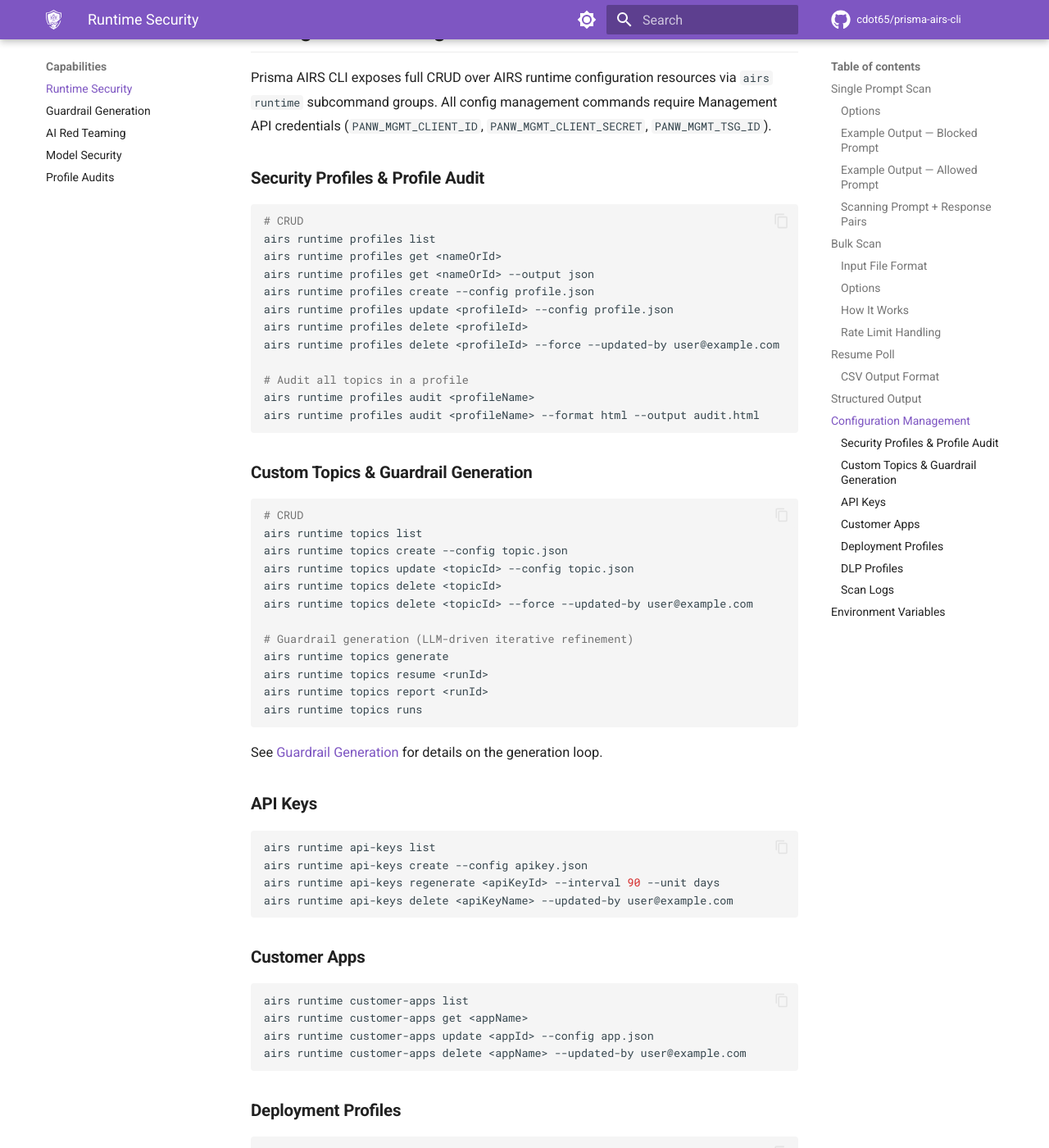
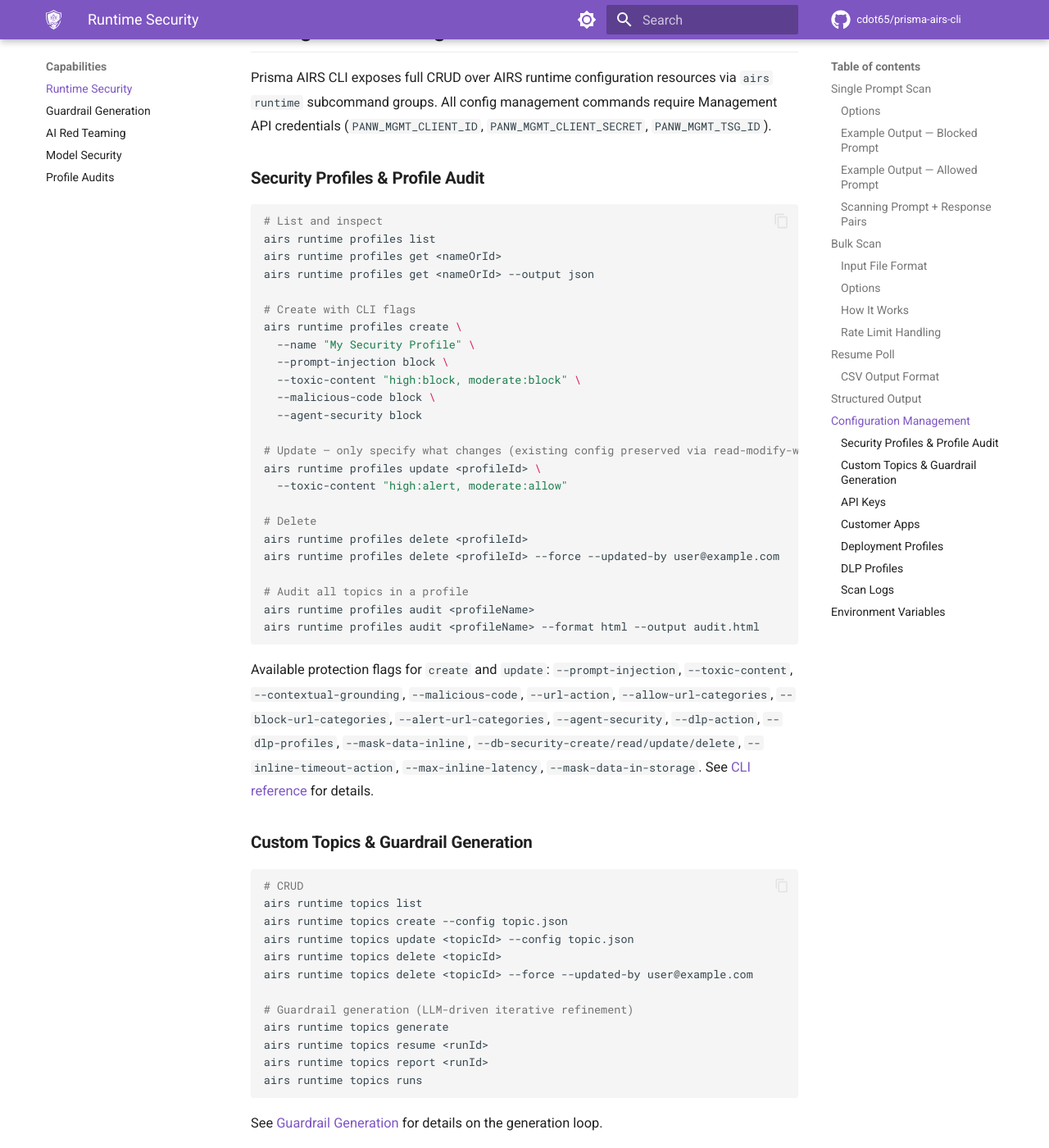
Before and after one commit to cdot65/prisma-airs-cli, an MkDocs documentation site: the page built from docs/features/runtime-security.md, in a window 1280 px wide and 1400 px high, scrolled down 4557 px. Shown: the whole window at 82% size. Built offline with MkDocs 1.6.1 and Material for MkDocs 9.7.7, drawn with Linux system fonts in a browser that asks for light colours; comment, search, counter and statistics services are not loaded.

Commit message:
docs: update runtime-security and AGENTS.md with profile CLI flags

````diff
--- a/docs/features/runtime-security.md
+++ b/docs/features/runtime-security.md
@@ -182,12 +182,24 @@ Prisma AIRS CLI exposes full CRUD over AIRS runtime configuration resources via
 ### Security Profiles & Profile Audit
 
 ```bash
-# CRUD
+# List and inspect
 airs runtime profiles list
 airs runtime profiles get <nameOrId>
 airs runtime profiles get <nameOrId> --output json
-airs runtime profiles create --config profile.json
-airs runtime profiles update <profileId> --config profile.json
+
+# Create with CLI flags
+airs runtime profiles create \
+  --name "My Security Profile" \
+  --prompt-injection block \
+  --toxic-content "high:block, moderate:block" \
+  --malicious-code block \
+  --agent-security block
+
+# Update — only specify what changes (existing config preserved via read-modify-write)
+airs runtime profiles update <profileId> \
+  --toxic-content "high:alert, moderate:allow"
+
+# Delete
 airs runtime profiles delete <profileId>
 airs runtime profiles delete <profileId> --force --updated-by user@example.com
 
@@ -195,6 +207,8 @@ airs runtime profiles delete <profileId> --force --updated-by user@example.com
 airs runtime profiles audit <profileName>
 airs runtime profiles audit <profileName> --format html --output audit.html
 ```
+
+Available protection flags for `create` and `update`: `--prompt-injection`, `--toxic-content`, `--contextual-grounding`, `--malicious-code`, `--url-action`, `--allow-url-categories`, `--block-url-categories`, `--alert-url-categories`, `--agent-security`, `--dlp-action`, `--dlp-profiles`, `--mask-data-inline`, `--db-security-create/read/update/delete`, `--inline-timeout-action`, `--max-inline-latency`, `--mask-data-in-storage`. See [CLI reference](../reference/cli-commands.md#profile-protection-flags) for details.
 
 ### Custom Topics & Guardrail Generation
 
````
Also changed, not shown: AGENTS.md (+4 -2 lines).
